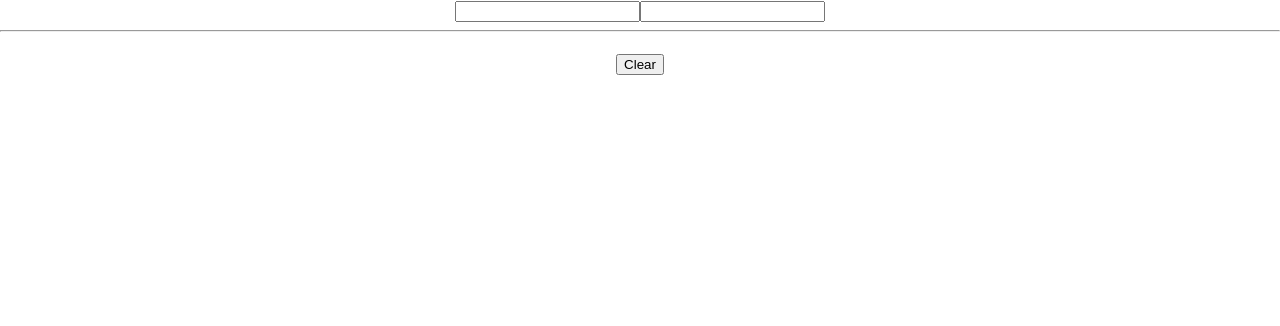
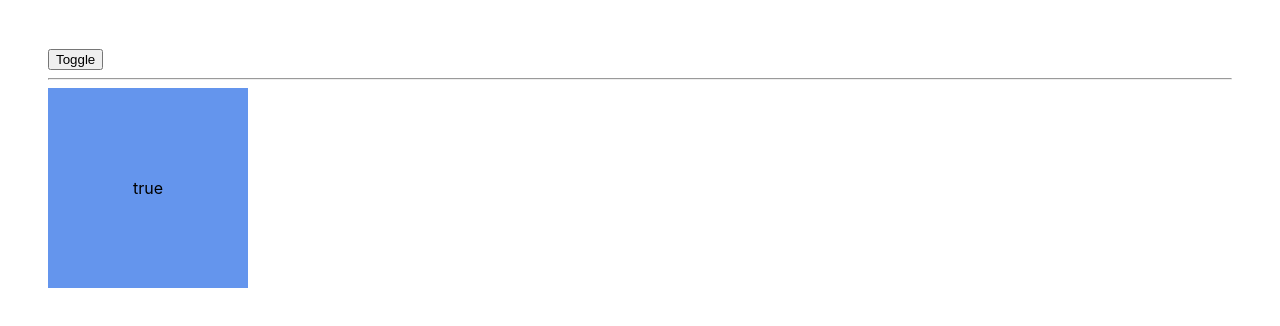
Before and after one commit to Abubjazov/ReactHooksApp, a React (Create React App) app: page / in a window 1280 px wide. Shown: the top 326 px of the page. Built offline with nearby package versions, Linux system fonts and the light colour scheme.

Commit message:
тема: добавление CSS анимаций в React

```diff
--- a/src/App.css
+++ /dev/null
@@ -1,3 +0,0 @@
-.App {
-  text-align: center;
-}
--- a/src/App.js
+++ b/src/App.js
@@ -1,59 +1,16 @@
-import React, { useEffect, useState } from 'react'
-import './App.css'
-
-
-// function App() {
-//   const [name, setName] = useState(''),
-//         [lastName, setLastName] = useState('')
-
-//   const changeNameHandler = e => setName(e.target.value),
-//         changeLastNameHandler = e => setLastName(e.target.value)
-
-//   return (
-//     <div className="App">
-//       <input tupe='text' value={name} onChange={changeNameHandler}/>
-//       <input tupe='text' value={lastName} onChange={changeLastNameHandler}/>
-//       <hr />
-//       <h1>{name} {lastName}</h1>
-//     </div>
-//   )
-// }
-
-function useLogger(value) {
-  useEffect(() => {
-    console.log('Value changed: ', value)
-  }, [value])
-}
-
-function useInput(initValue) {
-  const [value, setValue] = useState(initValue),
-        onChange = e => setValue(e.target.value),
-        clear = () => setValue('')
-
-  return {
-    bind: {value, onChange},
-    value,
-    clear
-  }
-}
+import React, { useState } from 'react'
 
 function App() {
-  const input = useInput(''),
-        lastName = useInput('')
-
-  useLogger(input.value)
-  useLogger(lastName.value)
+  const [toggle, setToggle] = useState(true)
 
   return (
-    <div className="App">
-      <input tupe='text' {...input.bind}/>
-      <input tupe='text' {...lastName.bind}/>
-      <hr />
-      <h1>{input.value} {lastName.value}</h1>
-      <button onClick={() => {
-        input.clear()
-        lastName.clear()
-        }}>Clear</button>
+    <div className='container'>
+      <button onClick={() => setToggle(!toggle)}>Toggle</button>
+      <hr/>
+      <div className='blocks'>
+      {toggle && <div className='square blue'>{toggle.toString()}</div>}
+        {/* {toggle ? <div className='square blue'>{toggle.toString()}</div> : null} */}
+      </div>
     </div>
   )
 }
--- a/src/index.css
+++ b/src/index.css
@@ -11,3 +11,59 @@
   font-family: source-code-pro, Menlo, Monaco, Consolas, 'Courier New',
     monospace;
 }
+
+.container {
+  max-width: 1400px;
+  margin: 0 auto;
+  padding: 3rem;
+}
+
+.blocks {
+  display: flex;
+}
+
+.blocks div {
+  margin-right: 5rem;
+}
+
+.square {
+  display: flex;
+  align-items: center;
+  justify-content: center;
+  width: 200px;
+  height: 200px;
+  animation: square 500ms ease-out forwards;
+}
+
+.square.blue {
+  background: cornflowerblue;
+}
+
+.square.orange {
+  background: coral;
+}
+
+@keyframes square {
+  0% {
+    opacity: 0;
+    transform: translateY(-100px);
+  }
+
+  25% {
+    opacity: 1;
+    transform: translateY(30px);
+  }
+
+  50% {
+    opacity: 1;
+    transform: translateY(30px);
+  }
+
+  75% {
+    transform: translateY(10px);
+  }
+
+  100% {
+    transform: translateY(0);
+  }
+}
```
